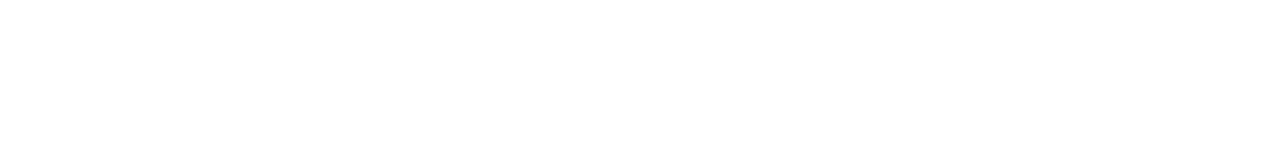
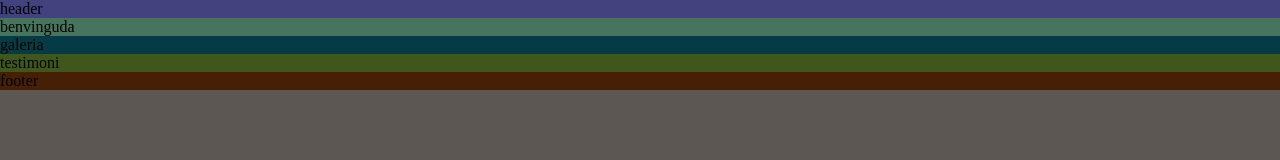
Before and after one commit to oscarsxrrano/m09-maquetacio, a plain HTML site: page src/index.html in a window 1280 px wide. Drawn offline with Linux system fonts and the light colour scheme.

Commit message:
feat(main): update structure

```diff
--- a/src/index.html
+++ b/src/index.html
@@ -8,6 +8,12 @@
     <link rel="shortcut icon" href="../img/favicon.png" type="image/x-icon">
 </head>
 <body>
-
+    <div class="container">
+        <div class="header">header</div>
+        <div class="benvinguda">benvinguda</div>
+        <div class="galeria">galeria</div>
+        <div class="testimoni">testimoni</div>
+        <footer class="footer">footer</footer>
+    </div>
 </body>
 </html>
--- a/src/styles.css
+++ b/src/styles.css
@@ -0,0 +1,28 @@
+body {
+    background-color: rgb(92, 87, 83);
+    margin: 0;
+}
+
+.container {
+    background-color: rgb(148, 148, 129);
+}
+
+.header {
+    background-color: rgb(66, 67, 126);
+}
+
+.benvinguda {
+    background-color: rgb(71, 116, 95);
+}
+
+.galeria {
+    background-color: rgb(4, 59, 68);
+}
+
+.testimoni {
+    background-color: rgb(64, 87, 28);
+}
+
+.footer {
+    background-color: rgb(70, 31, 5);
+}
```
